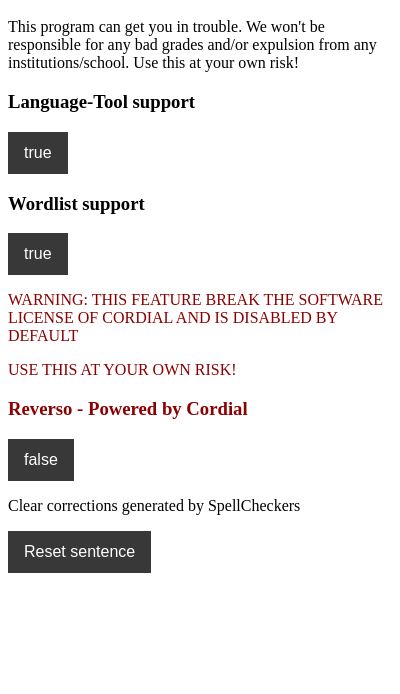
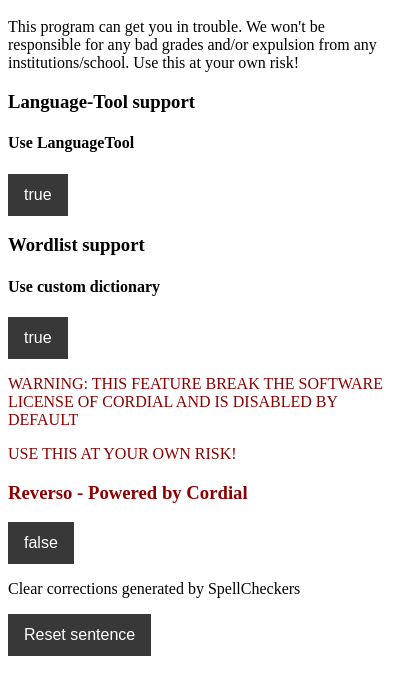
Before and after one commit to SheatNoisette/VoltaireConnect, a browser extension: page src/popup/popup.html in a window 400 px wide. Shown: the part 48-742 px from the top of the page. Drawn offline with Linux system fonts and the light colour scheme.

Commit message:
Added more details on popup

```diff
--- a/src/popup/popup.html
+++ b/src/popup/popup.html
@@ -16,10 +16,12 @@
     <div>
 
         <h3>Language-Tool support</h3>
+        <h4>Use LanguageTool</h4>
         <button class="button" id="VC_enableLT">true</button>
     </div>
     <div>
         <h3>Wordlist support</h3>
+        <h4>Use custom dictionary</h4>
         <button class="button" id="VC_enableWL">true</button>
     </div>
     <div>
```
